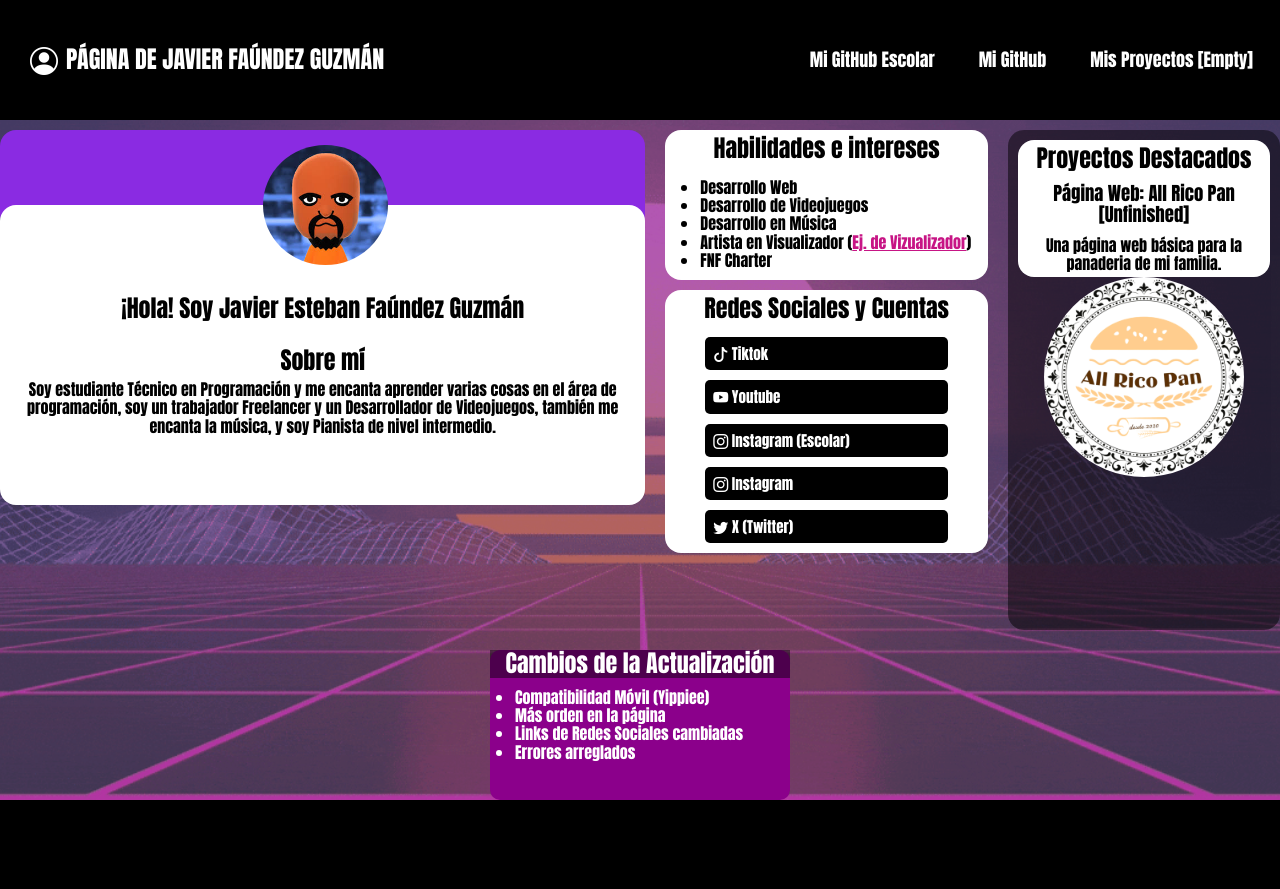
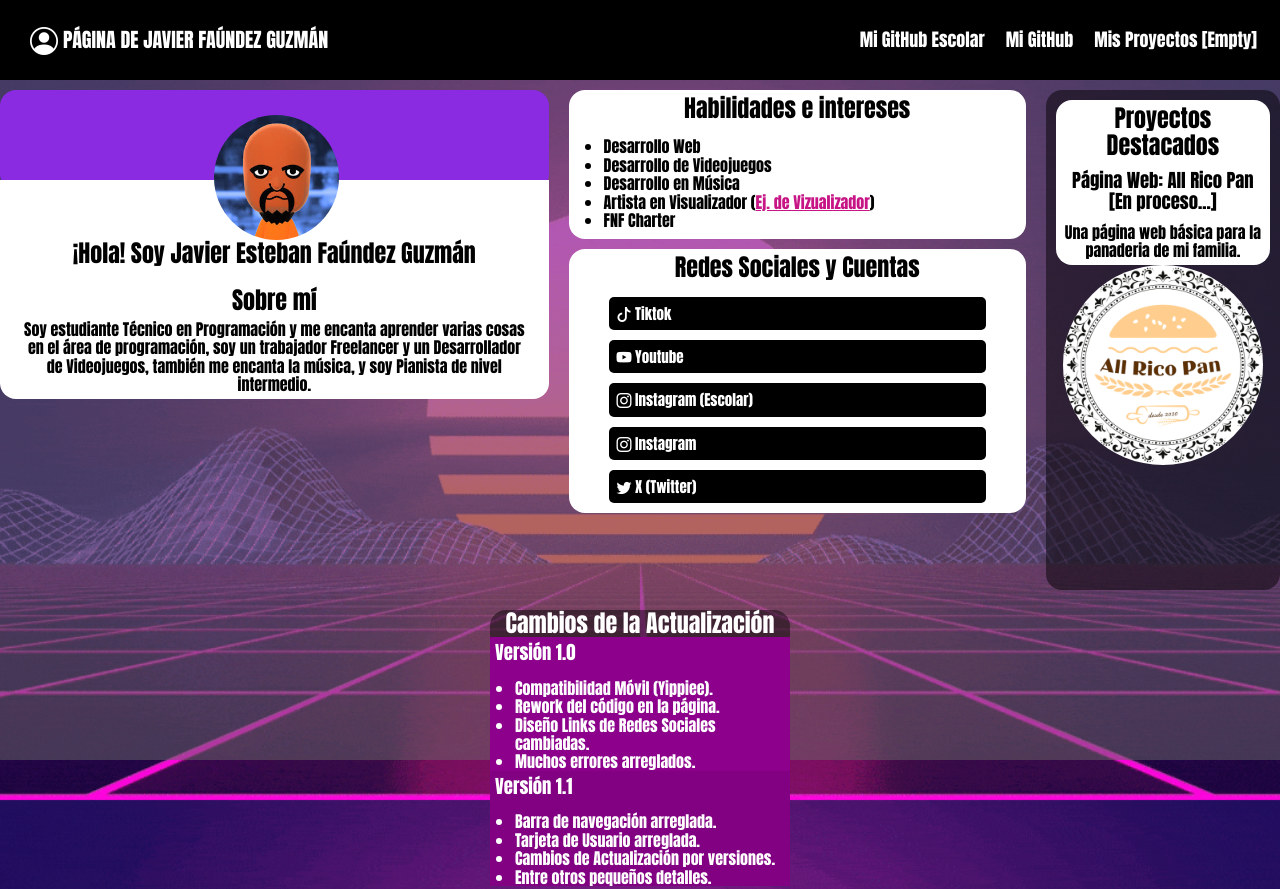
Before and after one commit to MateJaviF/Javier-Faundez-Guzman, a plain HTML site: page index.html in a window 1280 px wide. Before the commit the page ends 800 px from the top, so only its background shows below. Drawn offline with nearby package versions, Linux system fonts and the light colour scheme.

Commit message:
Actualización 1.1

```diff
--- a/index.html
+++ b/index.html
@@ -29,7 +29,7 @@
                 <div class="cardtop"></div>
                 <div class="cardbottom">
                     <img src="data/image_profile.png" id="image-profile" height="500">
-                    <div>
+                    <div id="h2profile">
                         <h2>¡Hola! Soy Javier Esteban Faúndez Guzmán</h2>
                     </div>
                     <div class="textcard">
@@ -69,7 +69,7 @@
             <div class="proyects">
                 <div class="allricopandiv">
                     <h2 class="textthatneedsamargin">Proyectos Destacados</h2>
-                    <h3 class="textthatneedsamargin">Página Web: All Rico Pan [Unfinished]</h3>
+                    <h3 class="textthatneedsamargin">Página Web: All Rico Pan [En proceso...]</h3>
                     <p class="textthatneedsamargin">Una página web básica para la panaderia de mi familia.</p>
                 </div>
                 <div>
@@ -81,12 +81,24 @@
         <div id="master2">
             <div class="changelog">
                 <h2>Cambios de la Actualización</h2>
-                <ul>
-                    <li>Compatibilidad Móvil (Yippiee)</li>
-                    <li>Más orden en la página</li>
-                    <li>Links de Redes Sociales cambiadas</li>
-                    <li>Errores arreglados</li>
-                </ul>
+                <div id="change1-0">
+                    <h3>Versión 1.0</h3>
+                    <ul>
+                        <li>Compatibilidad Móvil (Yippiee).</li>
+                        <li>Rework del código en la página.</li>
+                        <li>Diseño Links de Redes Sociales cambiadas.</li>
+                        <li>Muchos errores arreglados.</li>
+                    </ul>
+                </div>
+                <div id="change1-1">
+                    <h3>Versión 1.1</h3>
+                    <ul>
+                        <li>Barra de navegación arreglada.</li>
+                        <li>Tarjeta de Usuario arreglada.</li>
+                        <li>Cambios de Actualización por versiones.</li>
+                        <li>Entre otros pequeños detalles.</li>
+                    </ul>
+                </div>
             </div>
         </div>
     </div>
--- a/style.css
+++ b/style.css
@@ -19,7 +19,7 @@ body{
     justify-content: space-between;
     align-items: center;
     width: auto;
-    height: 120px;
+    height: auto;
 }
 .bar-logo{
     margin-left: 15px;
@@ -27,7 +27,7 @@ body{
 .bar-logo a {
    color: #fff;
    text-decoration: none;
-   font-size: 24px;
+   font-size: 20px;
    text-transform: uppercase;
    display: flex;
    align-items: center;
@@ -38,7 +38,7 @@ body{
     color: #000000;
 }
 .bar-logo i {
-   margin-right: 8px;
+   margin-right: 5px;
    font-size: 28px;
    color: #fff;
 }
@@ -47,13 +47,14 @@ body{
 }
 .bar-links {
    display: flex;
-   gap: 20px;
+   gap: 5px;
+   text-align: center;
 }
 .bar-links a {
    color: #fff;
    text-decoration: none;
    font-size: 18px;
-   padding: 8px 12px;
+   padding: 8px 8px;
    border-radius: 5px;
 }
 .bar-links a:hover {
@@ -88,25 +89,29 @@ body{
 #image-profile{
     border-radius: 50%;
     position: absolute;
-    top: -60px;
+    top: -65px;
     left: calc(50% - 60px);
-    height: 40%;
+    height: auto;
     width: 125px;
 }
 .cardbottom{
     background-color: rgb(255, 255, 255);
-    height: 300px;
+    height: auto;
     display: flex;
     flex-direction: column;
     justify-content: center;
     text-align: center;
     position: relative;
-    border-radius: 1pc;
-    top: -25px;
+    border-end-end-radius: 1pc;
+    border-end-start-radius: 1pc;
+    top: -10px;
 }
 .cardbottom h2{
     font-size: 150%;
-    margin-top: 25px;
+    margin-top: 20px;
+}
+#h2profile{
+    margin-top: 40px;
 }
 .textcard{
     margin-left: 15px;
@@ -114,7 +119,7 @@ body{
 }
 .box{
     height: 500px;
-    flex-basis: 30%;
+    flex-basis: 50%;
     order: 2;
     margin-top: 10px;
 }
@@ -205,15 +210,17 @@ body{
     justify-content: center;
 }
 .changelog{
-    background-color: darkmagenta;
+    background-color: darkmagent;
     border-radius: 10px;
     width: 300px;
     height: 150px;
+    color: #fff;
 }
 .changelog h2{
     text-align: center;
-    color: #fff;
     background-color: #00000073;
+    border-start-start-radius: 1pc;
+    border-start-end-radius: 1pc;
 }
 .changelog h2:hover{
     background-color: #000000;
@@ -221,7 +228,12 @@ body{
 .changelog ul{
     margin-left: 25px;
     margin-top: 10px;
-    color: #fff;
+}
+#change1-0{
+    background-color: rgb(140, 0, 140);
+}
+#change1-1{
+    background-color: rgb(130, 0, 130);
 }
 @media (max-width: 800px) {
     #contenedor {
@@ -231,3 +243,8 @@ body{
         flex-direction: column;
     }
 }
+@media (max-width: 500px) {
+    .nav-bar {
+        flex-direction: column;
+    }
+}
```
